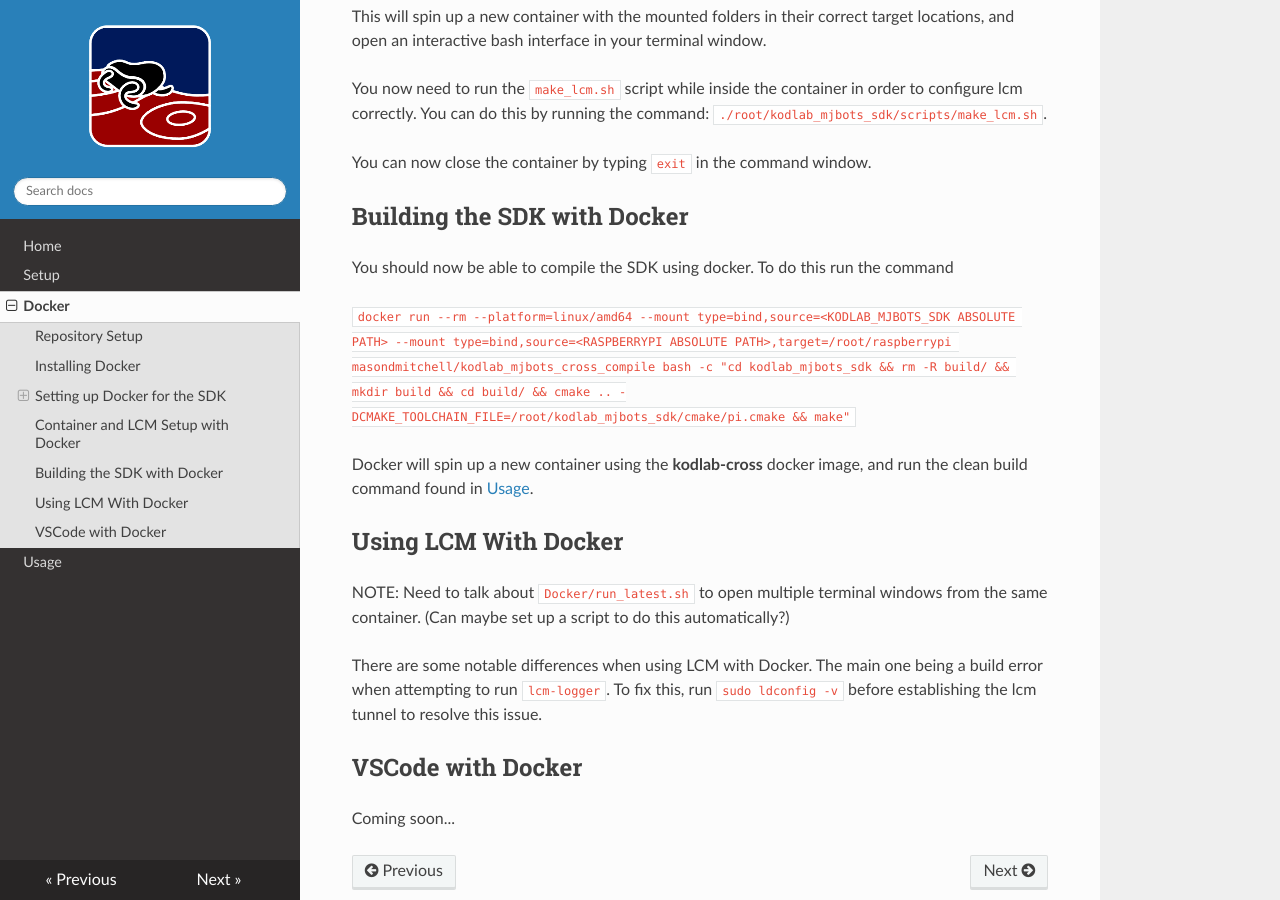
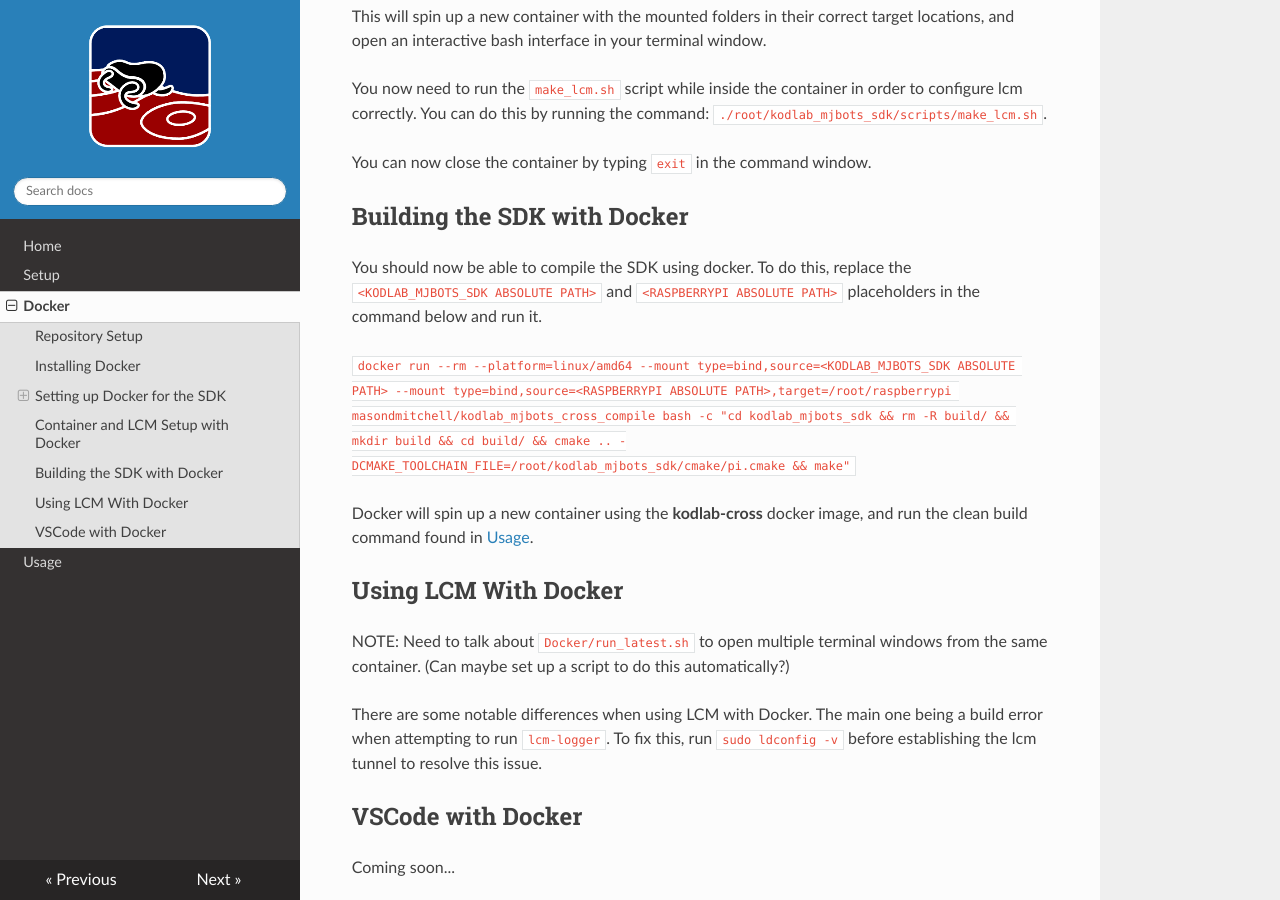
Before and after one commit to KodlabPenn/kodlab_mjbots_sdk, an MkDocs documentation site: the page built from docs/docker.md, in a window 1280 px wide and 900 px high, scrolled down 1669 px. Built offline with MkDocs 1.6.1, drawn with Linux system fonts in a browser that asks for light colours; nearby versions of some CDN libraries.

Commit message:
Update docker.md

```diff
--- a/docs/docker.md
+++ b/docs/docker.md
@@ -50,7 +50,7 @@ You can now close the container by typing `exit` in the command window.
 
 ## Building the SDK with Docker
 
-You should now be able to compile the SDK using docker. To do this run the command
+You should now be able to compile the SDK using docker. To do this, replace the `<KODLAB_MJBOTS_SDK ABSOLUTE PATH>` and `<RASPBERRYPI ABSOLUTE PATH>` placeholders in the command below and run it.
 
 `docker run --rm --platform=linux/amd64 --mount type=bind,source=<KODLAB_MJBOTS_SDK ABSOLUTE PATH> --mount type=bind,source=<RASPBERRYPI ABSOLUTE PATH>,target=/root/raspberrypi masondmitchell/kodlab_mjbots_cross_compile bash -c "cd kodlab_mjbots_sdk && rm -R build/ && mkdir build && cd build/ && cmake .. -DCMAKE_TOOLCHAIN_FILE=/root/kodlab_mjbots_sdk/cmake/pi.cmake && make"`
 
```
